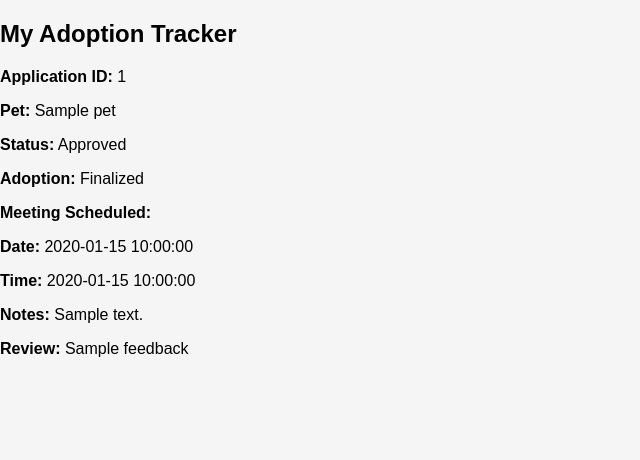
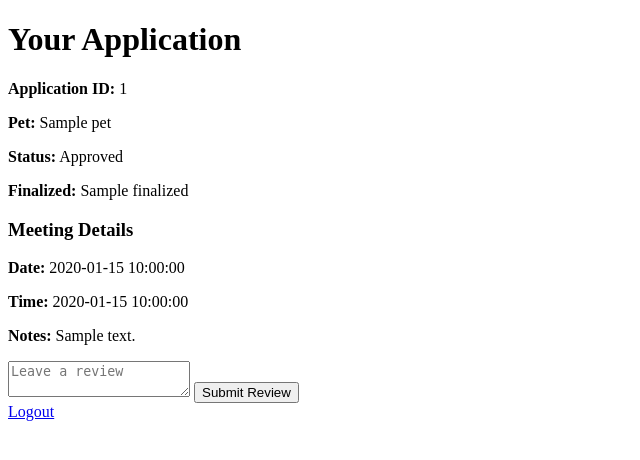
Before and after one commit to TharicaDevi/TT5L-02, a Flask app: template Pawfect Home/templates/track_user.html in a window 1280 px wide. Shown: the top 460 px of the page, without its empty margins (0-640 px from the left). Run offline with Flask 3, Linux system fonts and the light colour scheme; the template is opened without the code that fills it: most values are stand-ins (such as "Sample title", 1, 10 or a date in 2020).

Commit message:
users part separated

```diff
--- a/Pawfect Home/templates/track_user.html
+++ b/Pawfect Home/templates/track_user.html
@@ -1,45 +1,31 @@
 <!DOCTYPE html>
 <html>
 <head>
-    <title>My Adoption Tracker</title>
-    <link rel="stylesheet" href="{{ url_for('static', filename='style.css') }}">
+    <title>User Dashboard</title>
 </head>
 <body>
-    <div class="container">
-        <h2>My Adoption Tracker</h2>
+    <h1>Your Application</h1>
     {% for app in applications %}
-        <div class="app-block">
         <p><strong>Application ID:</strong> {{ app.app_id }}</p>
         <p><strong>Pet:</strong> {{ app.pet }}</p>
         <p><strong>Status:</strong> {{ app.status }}</p>
-            <p><strong>Adoption:</strong> {{ "Finalized" if app.finalized else "Not yet finalized" }}</p>
+        <p><strong>Finalized:</strong> {{ app.finalized }}</p>
 
         {% if app.meetup %}
-            <div class="info">
-                <p><strong>Meeting Scheduled:</strong></p>
+            <h3>Meeting Details</h3>
             <p><strong>Date:</strong> {{ app.meetup.date }}</p>
             <p><strong>Time:</strong> {{ app.meetup.time }}</p>
             <p><strong>Notes:</strong> {{ app.meetup.notes }}</p>
-            </div>
         {% endif %}
 
         {% if app.finalized %}
-                {% if app.review %}
-                <div class="info">
-                    <p><strong>Review:</strong> {{ app.review.feedback }}</p>
-                </div>
-                {% else %}
-                <div class="review-form">
             <form method="POST" action="{{ url_for('submit_review') }}">
                 <input type="hidden" name="application_id" value="{{ app.app_id }}">
-                        <textarea name="feedback" rows="3" placeholder="Leave a review..."></textarea>
+                <textarea name="feedback" placeholder="Leave a review" required></textarea>
                 <button type="submit">Submit Review</button>
             </form>
-                </div>
         {% endif %}
-            {% endif %}
-        </div>
     {% endfor %}
-    </div>
+    <a href="{{ url_for('logout') }}">Logout</a>
 </body>
 </html>
```
Lines whose indentation alone changed are shown as unchanged.
